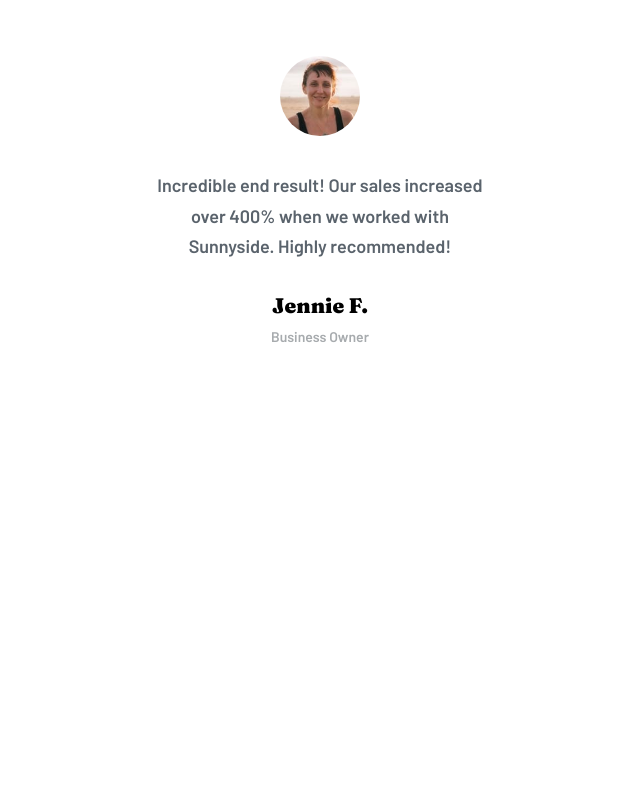
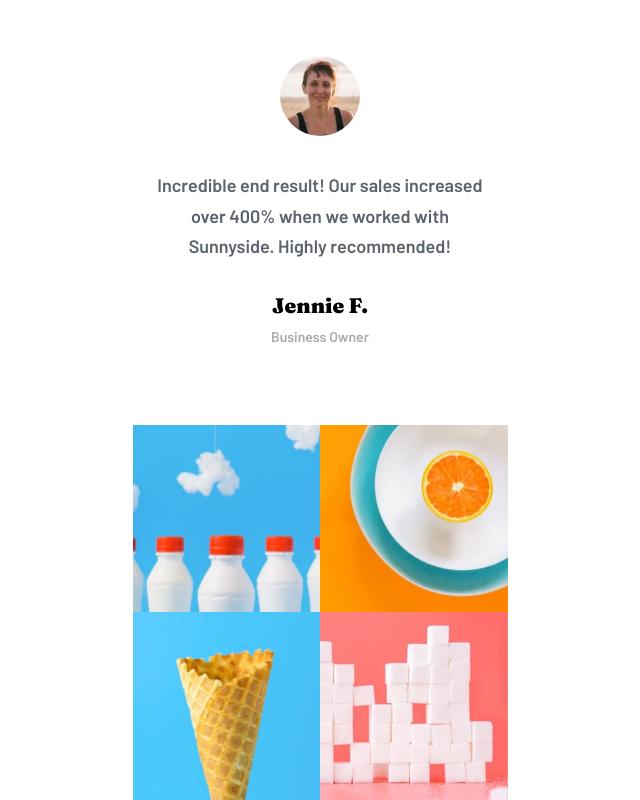
Before and after one commit to erwinruiz/sunnyside-agency-landing-page, a React (Create React App) app: page / in a window 1280 px wide. Shown: the part 4064-4864 px from the top of the page, without its empty margins (320-960 px from the left). Before the commit the page ends 4469 px from the top, so only its background shows below. Built offline with nearby package versions, Linux system fonts and the light colour scheme.

Commit message:
Add gallery component

```diff
--- a/src/App.js
+++ b/src/App.js
@@ -1,4 +1,5 @@
 import classes from "./App.module.css";
+import Gallery from "./Components/Gallery";
 import Header from "./Components/Header/Header";
 import Services from "./Components/Services/Services";
 import Testimonials from "./Components/Testimonials";
@@ -9,6 +10,7 @@ function App() {
       <Header />
       <Services />
       <Testimonials />
+      <Gallery />
     </div>
   );
 }
--- /dev/null
+++ b/src/Components/Gallery.js
@@ -0,0 +1,18 @@
+import classes from "./Gallery.module.css";
+
+function Gallery() {
+  return (
+    <section className={classes.container}>
+      <img
+        src="./images/mobile/image-gallery-milkbottles.jpg"
+        alt="milkbottles"
+      />
+      <img src="./images/mobile/image-gallery-orange.jpg" alt="orange" />
+
+      <img src="./images/mobile/image-gallery-cone.jpg" alt="cone" />
+      <img src="./images/mobile/image-gallery-sugar-cubes.jpg" alt="cubes" />
+    </section>
+  );
+}
+
+export default Gallery;
--- /dev/null
+++ b/src/Components/Gallery.module.css
@@ -0,0 +1,7 @@
+.container {
+    display: grid;
+    grid-template-columns: repeat(2, 1fr);
+}
+.container img {
+    width: 100%;
+}
--- a/src/Components/Testimonials.module.css
+++ b/src/Components/Testimonials.module.css
@@ -3,6 +3,7 @@
   display: flex;
   flex-direction: column;
   gap: 65px;
+  margin-bottom: 20px;
 }
 .container h1 {
   color: var(--Grayish-blue);
```
